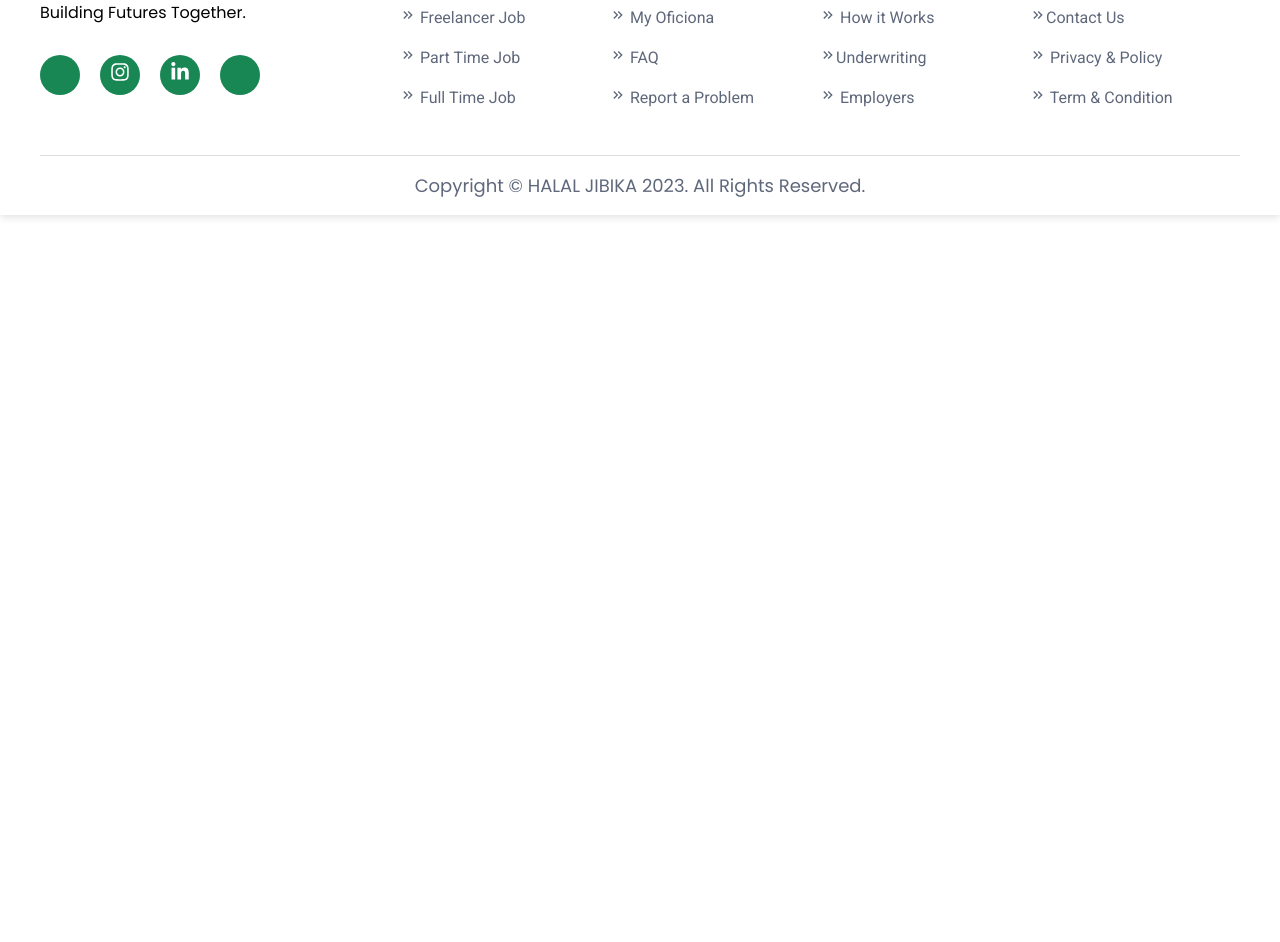
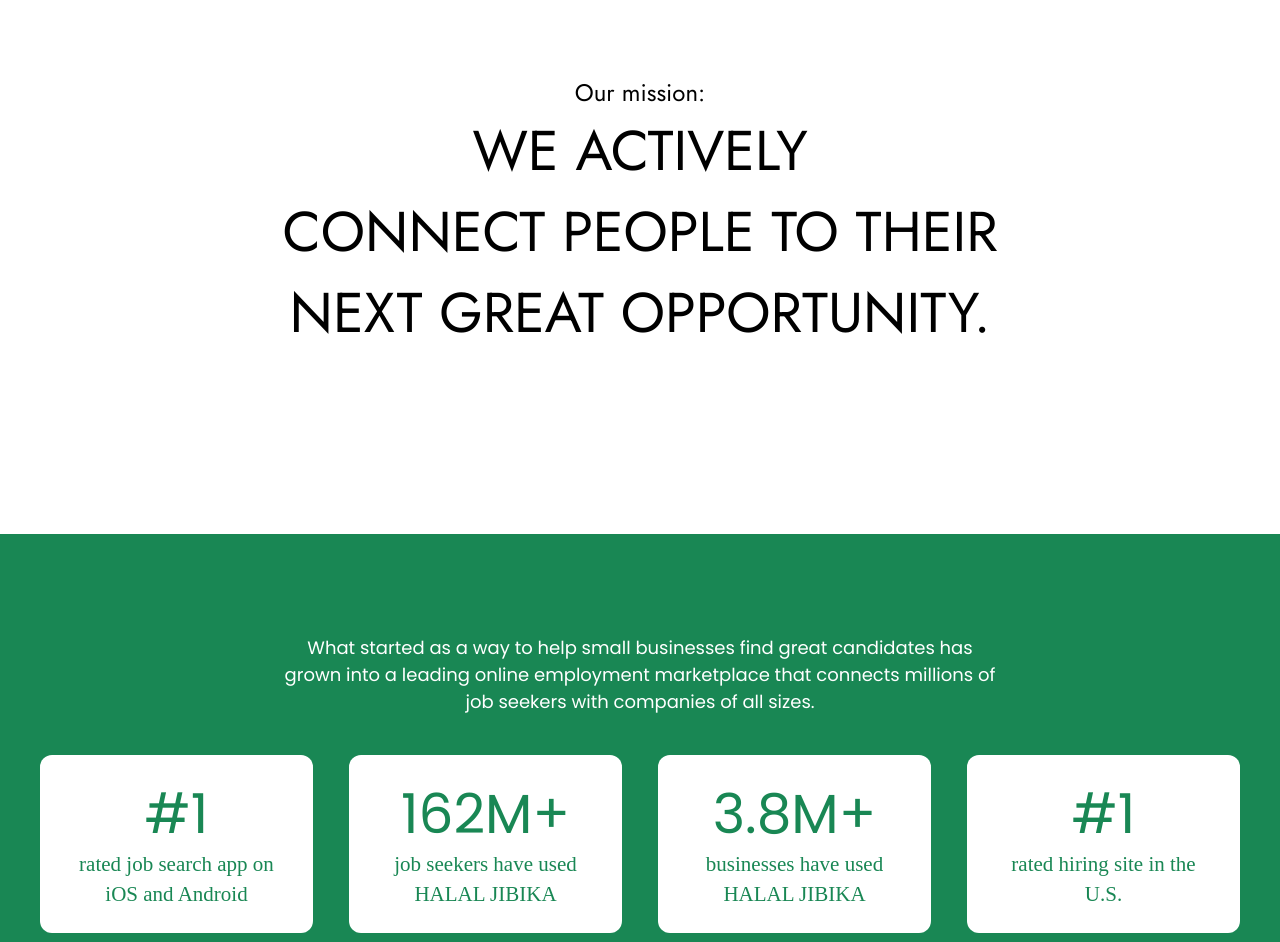
Before and after one commit to Md-Naim-Howlader/HALAL_JIBIKA, a React (Vite) app: page /about in a window 1280 px wide. Shown: the part 290-1232 px from the top of the page. Before the commit the page ends 800 px from the top, so only its background shows below. Built offline with nearby package versions, Linux system fonts and the light colour scheme; some icons are missing.

Commit message:
[DONE] About Page

```diff
--- a/src/Pages/About/About.jsx
+++ b/src/Pages/About/About.jsx
@@ -1,8 +1,47 @@
+import "./about.css";
 const About = () => {
   return (
-    <section>
-      <div className="container">
-        <h1>About Page</h1>
+    <section className="about__section">
+      <div>
+        <div className="container">
+          <div style={{ paddingTop: "50px" }} className="section__title">
+            <span>ABOUT US</span>
+            <h2>ABOUT US</h2>
+          </div>
+          <div className="mission">
+            <p>Our mission:</p>
+            <h1>
+              WE ACTIVELY <br /> CONNECT PEOPLE TO THEIR NEXT GREAT OPPORTUNITY.
+            </h1>
+          </div>
+        </div>
+        <div className="achivements__area">
+          <div className="container">
+            <p>
+              What started as a way to help small businesses find great
+              candidates has grown into a leading online employment marketplace
+              that connects millions of job seekers with companies of all sizes.
+            </p>
+            <div className="achivements ">
+              <div className="achivement">
+                <h2>#1</h2>
+                <p>rated job search app on iOS and Android</p>
+              </div>
+              <div className="achivement">
+                <h2>162M+</h2>
+                <p>job seekers have used HALAL JIBIKA</p>
+              </div>
+              <div className="achivement">
+                <h2>3.8M+</h2>
+                <p>businesses have used HALAL JIBIKA</p>
+              </div>
+              <div className="achivement">
+                <h2>#1</h2>
+                <p>rated hiring site in the U.S.</p>
+              </div>
+            </div>
+          </div>
+        </div>
       </div>
     </section>
   );
--- /dev/null
+++ b/src/Pages/About/about.css
@@ -0,0 +1,88 @@
+/* .about__section {
+
+} */
+.about__section .mission {
+  display: flex;
+  flex-direction: column;
+  align-items: center;
+  justify-content: center;
+  height: 80vh;
+
+  padding: 40px 0;
+  width: 70%;
+  margin: 0 auto;
+  text-align: center;
+}
+.about__section .mission p {
+  font-size: 1.5rem;
+  font-family: "Jost", sans-serif;
+}
+.about__section .mission h1 {
+  font-size: 3.5rem;
+  font-family: "Jost", sans-serif;
+  font-weight: 400;
+}
+
+/* achivement section */
+.achivements__area {
+  background: #198754;
+  padding: 100px 0;
+}
+.achivements__area > .container > p {
+  text-align: center;
+  width: 60%;
+  margin: 0 auto;
+  font-weight: 300;
+  font-size: 18px;
+  line-height: 27px;
+  font-family: "Poppins", sans-serif;
+  color: #fff;
+}
+.achivements__area .achivements {
+  margin-top: 40px;
+  display: grid;
+  grid-template-columns: repeat(4, 1fr);
+  grid-gap: 36px;
+}
+
+.achivements__area .achivements .achivement {
+  background: #fff;
+  padding: 24px;
+  border-radius: 12px;
+  text-align: center;
+}
+.achivements__area .achivements .achivement h2 {
+  font-style: normal;
+  font-weight: 300;
+  color: #198754;
+  font-size: 55px;
+  line-height: 70px;
+  font-family: "Poppins", sans-serif;
+  text-transform: uppercase;
+}
+.achivements__area .achivements .achivement p {
+  font-style: normal;
+  font-weight: 300;
+  font-size: 21px;
+  color: #198754;
+  line-height: 30px;
+}
+
+@media screen and (max-width: 992px) {
+  .achivements__area > .container > p {
+    width: 100%;
+  }
+  .achivements__area .achivements {
+    grid-template-columns: repeat(2, 1fr);
+  }
+
+  .about__section .mission {
+    width: 100%;
+  }
+}
+
+@media screen and (max-width: 992px) {
+  .achivements__area .achivements {
+    grid-template-columns: 1fr;
+  }
+}
```
